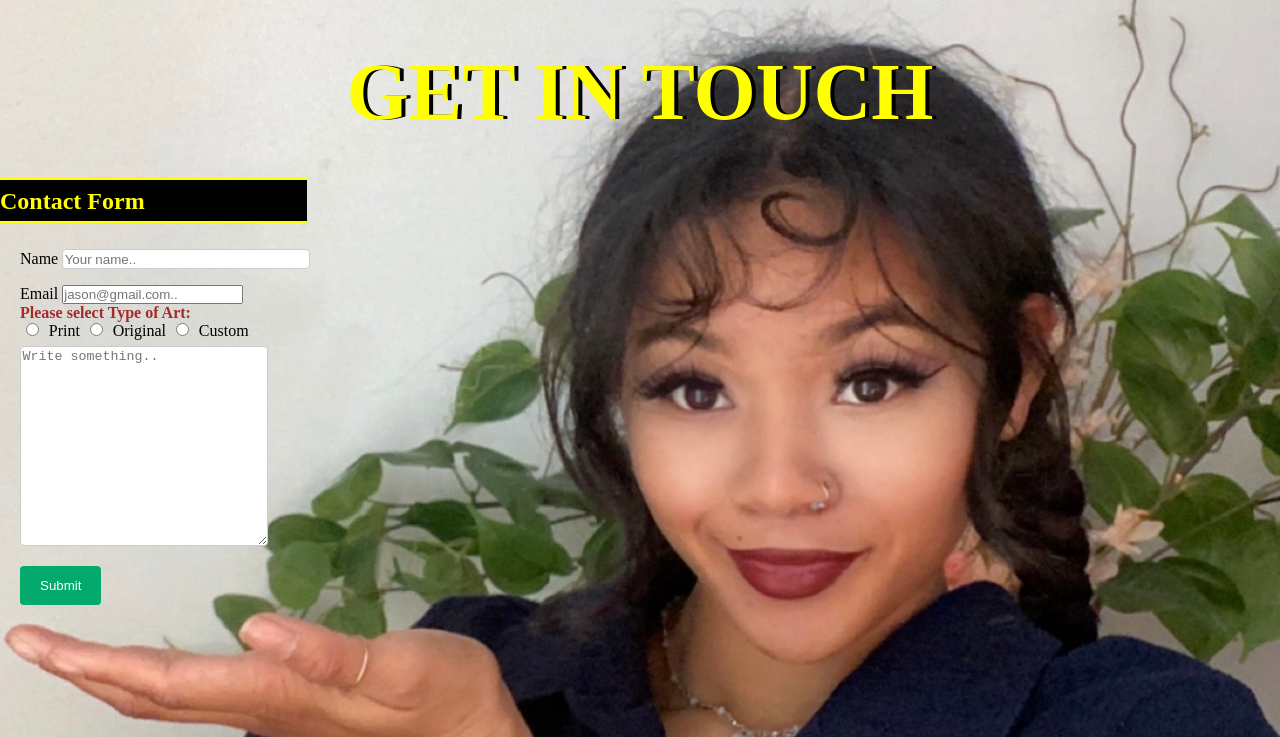
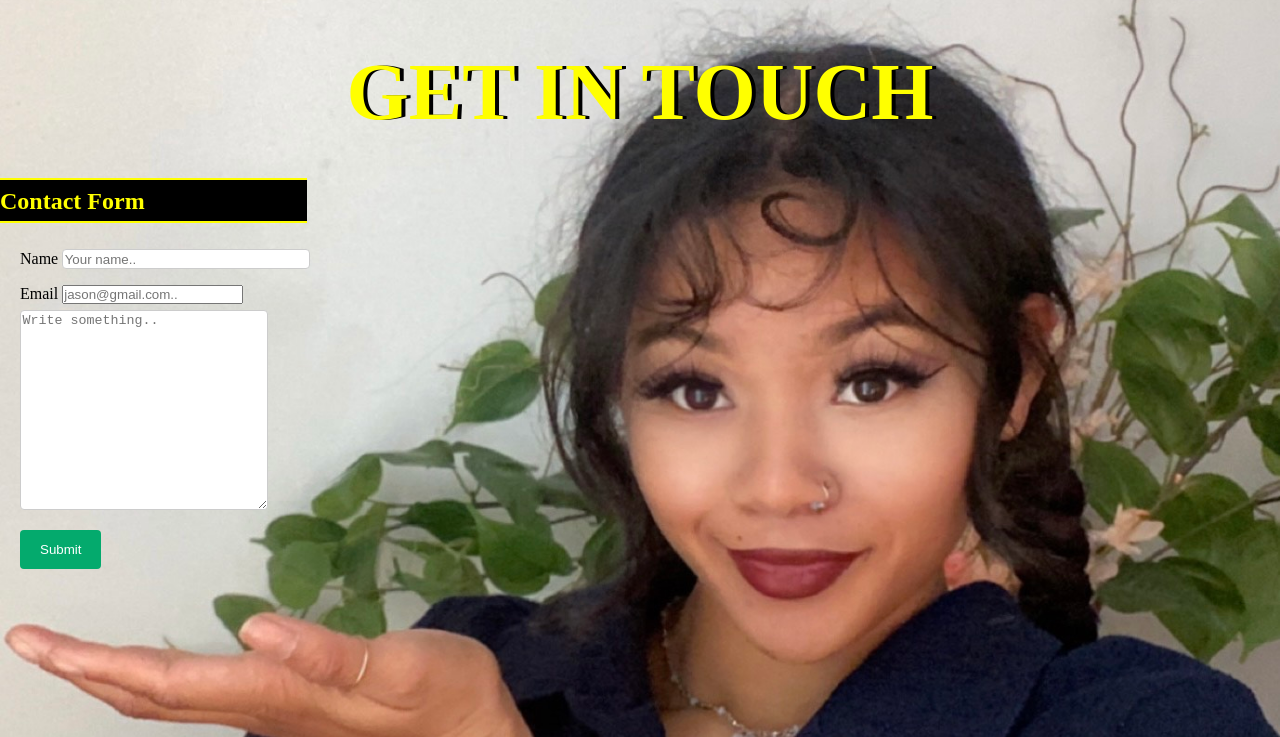
Before and after one commit to knixx56/AlexzandriaStudios, a plain HTML site: page index.html in a window 1280 px wide. Shown: the part 1663-2400 px from the top of the page. Drawn offline with Linux system fonts and the light colour scheme.

Commit message:
Update index.html

```diff
--- a/index.html
+++ b/index.html
@@ -96,17 +96,7 @@
                         <label for="email">Email</label>
                         <input type="email" id="email" name="email" placeholder="jason@gmail.com..">
                     </section>
-                    <legend>Please select Type of Art:</legend>
-                    <div>
-                        <input type="radio" id="Original" name="art" value="original" />
-                        <label for="contactChoice1">Print</label>
 
-                        <input type="radio" id="print" name="art" value="print" />
-                        <label for="contactChoice2">Original</label>
-
-                        <input type="radio" id="custom" name="art" value="custom" />
-                        <label for="contactChoice3">Custom</label>
-                    </div>
 
                     <textarea id="message" name="message" placeholder="Write something.."
                         style="height:200px"></textarea>
```
